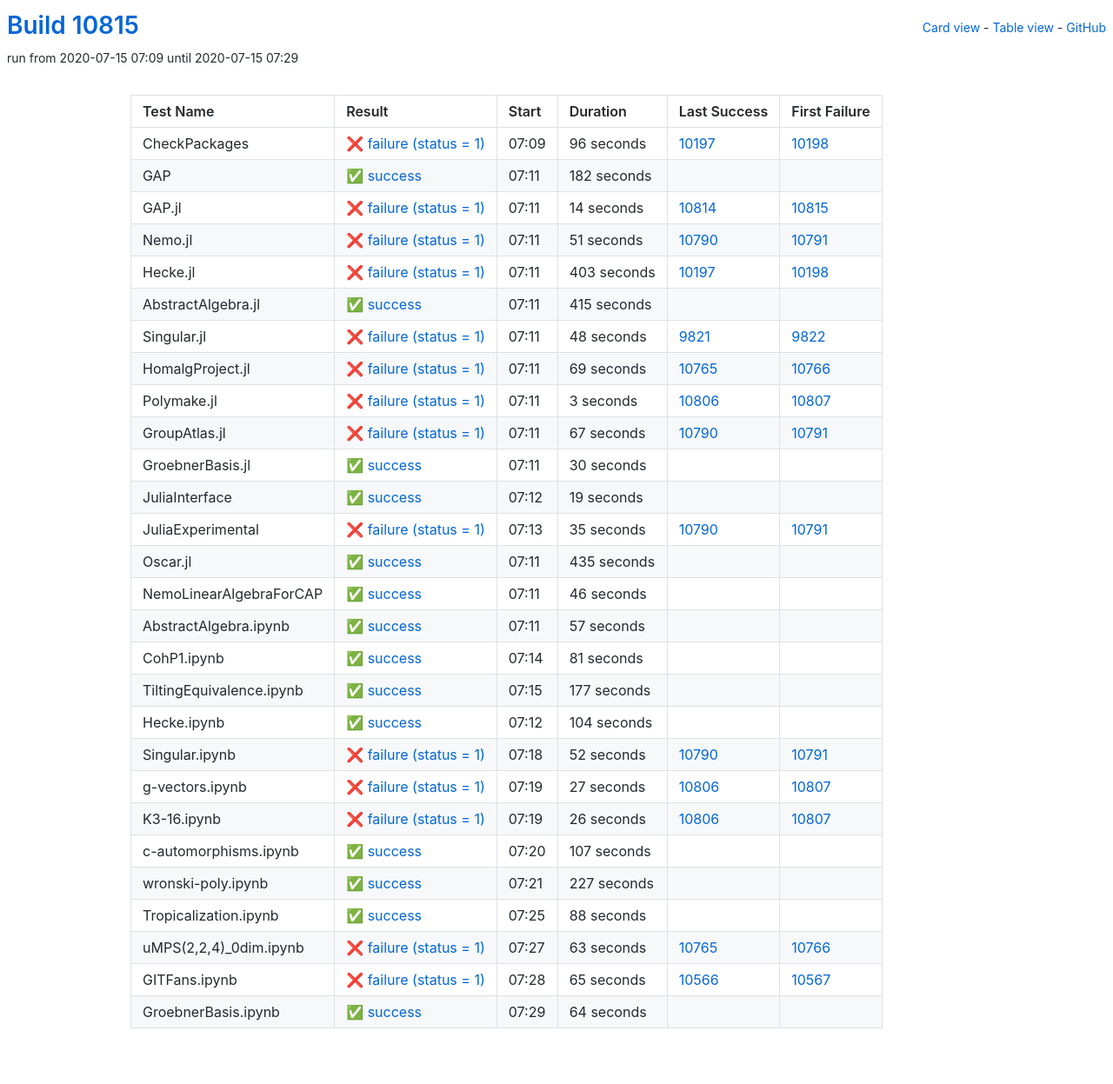
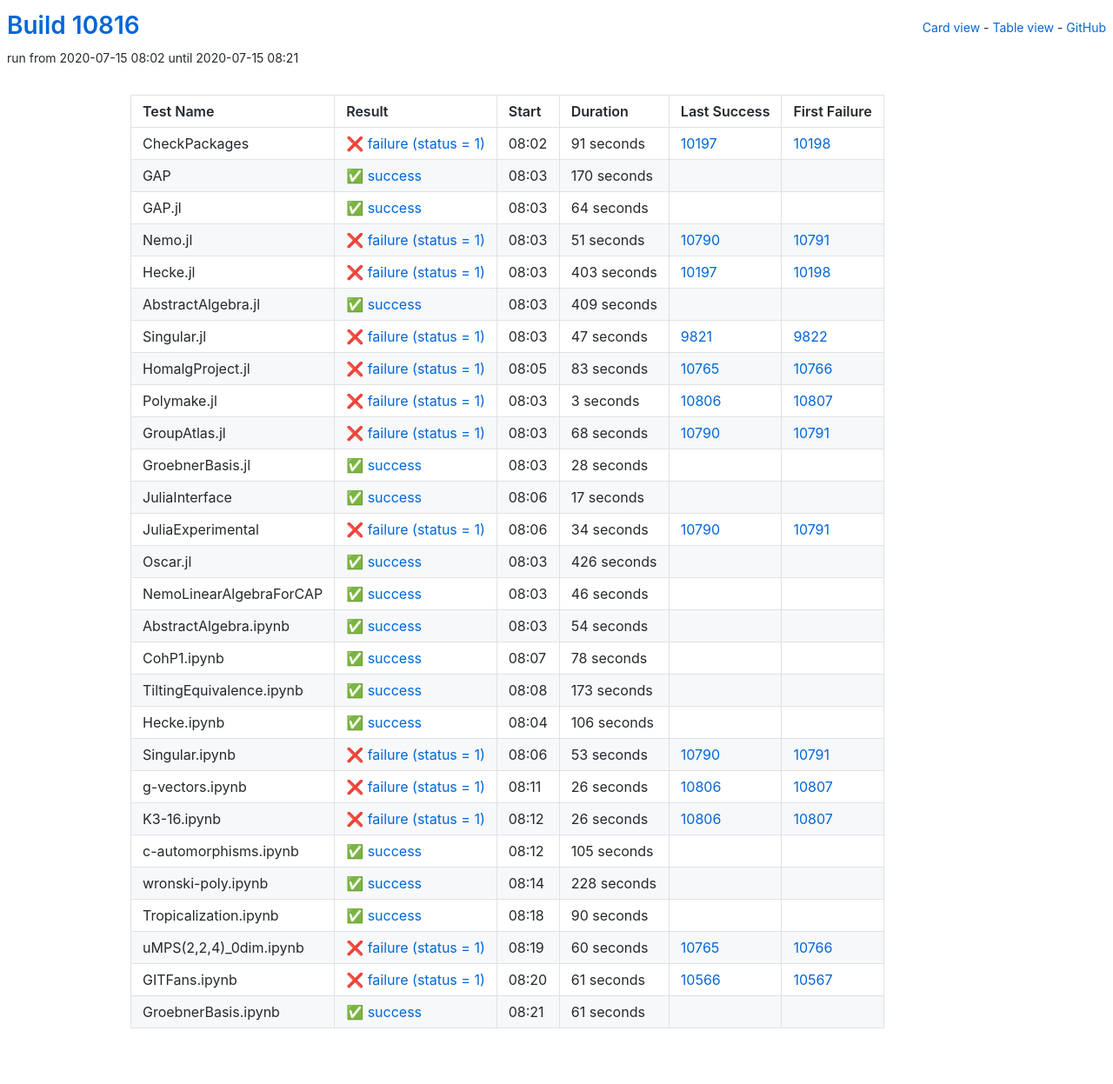
Before and after one commit to oscar-system/oscar-ci-status, a Jekyll site: the page built from table.html, in a window 1280 px wide. Shown: the whole page at 87% size. Built offline with Jekyll 4.4.1, drawn with Linux system fonts in a browser that asks for light colours.

Commit message:
Build #10816

```diff
--- a/_data/ci.yml
+++ b/_data/ci.yml
@@ -1,6 +1,6 @@
 ---
-build: 10815
-build_url: https://oscarci.mathematik.uni-kl.de/job/oscar/10815/
+build: 10816
+build_url: https://oscarci.mathematik.uni-kl.de/job/oscar/10816/
 job: oscar
 organization: oscar-system
 repo: oscar-ci-status
@@ -8,44 +8,44 @@
 tests:
 - name: CheckPackages
   id: checkpackages
-  log: https://oscarci.mathematik.uni-kl.de/job/oscar/10815/artifact/logs/build-10815/CheckPackages.log
-  start: 2020-07-15 07:09
+  log: https://oscarci.mathematik.uni-kl.de/job/oscar/10816/artifact/logs/build-10816/CheckPackages.log
+  start: 2020-07-15 08:02
   success: false
   exitcode: 1
   status: failure
-  duration: 96
+  duration: 91
   last_success: 10197
   last_success_url: https://oscarci.mathematik.uni-kl.de/job/oscar/10197/
   first_failure: 10198
   first_failure_url: https://oscarci.mathematik.uni-kl.de/job/oscar/10198/
 - name: GAP
   id: gap
-  log: https://oscarci.mathematik.uni-kl.de/job/oscar/10815/artifact/logs/build-10815/GAP.log
-  start: 2020-07-15 07:11
+  log: https://oscarci.mathematik.uni-kl.de/job/oscar/10816/artifact/logs/build-10816/GAP.log
+  start: 2020-07-15 08:03
   success: true
   exitcode: 0
   status: success
-  duration: 182
+  duration: 170
   last_success: false
   last_success_url:
   first_failure: false
   first_failure_url:
 - name: GAP.jl
   id: gap-jl
-  log: https://oscarci.mathematik.uni-kl.de/job/oscar/10815/artifact/logs/build-10815/GAP.jl.log
-  start: 2020-07-15 07:11
-  success: false
-  exitcode: 1
-  status: failure
-  duration: 14
-  last_success: 10814
-  last_success_url: https://oscarci.mathematik.uni-kl.de/job/oscar/10814/
-  first_failure: 10815
-  first_failure_url: https://oscarci.mathematik.uni-kl.de/job/oscar/10815/
+  log: https://oscarci.mathematik.uni-kl.de/job/oscar/10816/artifact/logs/build-10816/GAP.jl.log
+  start: 2020-07-15 08:03
+  success: true
+  exitcode: 0
+  status: success
+  duration: 64
+  last_success: false
+  last_success_url:
+  first_failure: false
+  first_failure_url:
 - name: Nemo.jl
   id: nemo-jl
-  log: https://oscarci.mathematik.uni-kl.de/job/oscar/10815/artifact/logs/build-10815/Nemo.jl.log
-  start: 2020-07-15 07:11
+  log: https://oscarci.mathematik.uni-kl.de/job/oscar/10816/artifact/logs/build-10816/Nemo.jl.log
+  start: 2020-07-15 08:03
   success: false
   exitcode: 1
   status: failure
@@ -56,8 +56,8 @@
   first_failure_url: https://oscarci.mathematik.uni-kl.de/job/oscar/10791/
 - name: Hecke.jl
   id: hecke-jl
-  log: https://oscarci.mathematik.uni-kl.de/job/oscar/10815/artifact/logs/build-10815/Hecke.jl.log
-  start: 2020-07-15 07:11
+  log: https://oscarci.mathematik.uni-kl.de/job/oscar/10816/artifact/logs/build-10816/Hecke.jl.log
+  start: 2020-07-15 08:03
   success: false
   exitcode: 1
   status: failure
@@ -68,44 +68,44 @@
   first_failure_url: https://oscarci.mathematik.uni-kl.de/job/oscar/10198/
 - name: AbstractAlgebra.jl
   id: abstractalgebra-jl
-  log: https://oscarci.mathematik.uni-kl.de/job/oscar/10815/artifact/logs/build-10815/AbstractAlgebra.jl.log
-  start: 2020-07-15 07:11
+  log: https://oscarci.mathematik.uni-kl.de/job/oscar/10816/artifact/logs/build-10816/AbstractAlgebra.jl.log
+  start: 2020-07-15 08:03
   success: true
   exitcode: 0
   status: success
-  duration: 415
+  duration: 409
   last_success: false
   last_success_url:
   first_failure: false
   first_failure_url:
 - name: Singular.jl
   id: singular-jl
-  log: https://oscarci.mathematik.uni-kl.de/job/oscar/10815/artifact/logs/build-10815/Singular.jl.log
-  start: 2020-07-15 07:11
+  log: https://oscarci.mathematik.uni-kl.de/job/oscar/10816/artifact/logs/build-10816/Singular.jl.log
+  start: 2020-07-15 08:03
   success: false
   exitcode: 1
   status: failure
-  duration: 48
+  duration: 47
   last_success: 9821
   last_success_url: https://oscarci.mathematik.uni-kl.de/job/oscar/9821/
   first_failure: 9822
   first_failure_url: https://oscarci.mathematik.uni-kl.de/job/oscar/9822/
 - name: HomalgProject.jl
   id: homalgproject-jl
-  log: https://oscarci.mathematik.uni-kl.de/job/oscar/10815/artifact/logs/build-10815/HomalgProject.jl.log
-  start: 2020-07-15 07:11
+  log: https://oscarci.mathematik.uni-kl.de/job/oscar/10816/artifact/logs/build-10816/HomalgProject.jl.log
+  start: 2020-07-15 08:05
   success: false
   exitcode: 1
   status: failure
-  duration: 69
+  duration: 83
   last_success: 10765
   last_success_url: https://oscarci.mathematik.uni-kl.de/job/oscar/10765/
   first_failure: 10766
   first_failure_url: https://oscarci.mathematik.uni-kl.de/job/oscar/10766/
 - name: Polymake.jl
   id: polymake-jl
-  log: https://oscarci.mathematik.uni-kl.de/job/oscar/10815/artifact/logs/build-10815/Polymake.jl.log
-  start: 2020-07-15 07:11
+  log: https://oscarci.mathematik.uni-kl.de/job/oscar/10816/artifact/logs/build-10816/Polymake.jl.log
+  start: 2020-07-15 08:03
   success: false
   exitcode: 1
   status: failure
@@ -116,68 +116,68 @@
   first_failure_url: https://oscarci.mathematik.uni-kl.de/job/oscar/10807/
 - name: GroupAtlas.jl
   id: groupatlas-jl
-  log: https://oscarci.mathematik.uni-kl.de/job/oscar/10815/artifact/logs/build-10815/GroupAtlas.jl.log
-  start: 2020-07-15 07:11
+  log: https://oscarci.mathematik.uni-kl.de/job/oscar/10816/artifact/logs/build-10816/GroupAtlas.jl.log
+  start: 2020-07-15 08:03
   success: false
   exitcode: 1
   status: failure
-  duration: 67
+  duration: 68
   last_success: 10790
   last_success_url: https://oscarci.mathematik.uni-kl.de/job/oscar/10790/
   first_failure: 10791
   first_failure_url: https://oscarci.mathematik.uni-kl.de/job/oscar/10791/
 - name: GroebnerBasis.jl
   id: groebnerbasis-jl
-  log: https://oscarci.mathematik.uni-kl.de/job/oscar/10815/artifact/logs/build-10815/GroebnerBasis.jl.log
-  start: 2020-07-15 07:11
+  log: https://oscarci.mathematik.uni-kl.de/job/oscar/10816/artifact/logs/build-10816/GroebnerBasis.jl.log
+  start: 2020-07-15 08:03
   success: true
   exitcode: 0
   status: success
-  duration: 30
+  duration: 28
   last_success: false
   last_success_url:
   first_failure: false
   first_failure_url:
 - name: JuliaInterface
   id: juliainterface
-  log: https://oscarci.mathematik.uni-kl.de/job/oscar/10815/artifact/logs/build-10815/JuliaInterface.log
-  start: 2020-07-15 07:12
+  log: https://oscarci.mathematik.uni-kl.de/job/oscar/10816/artifact/logs/build-10816/JuliaInterface.log
+  start: 2020-07-15 08:06
   success: true
   exitcode: 0
   status: success
-  duration: 19
+  duration: 17
   last_success: false
   last_success_url:
   first_failure: false
   first_failure_url:
 - name: JuliaExperimental
   id: juliaexperimental
-  log: https://oscarci.mathematik.uni-kl.de/job/oscar/10815/artifact/logs/build-10815/JuliaExperimental.log
-  start: 2020-07-15 07:13
+  log: https://oscarci.mathematik.uni-kl.de/job/oscar/10816/artifact/logs/build-10816/JuliaExperimental.log
+  start: 2020-07-15 08:06
   success: false
   exitcode: 1
   status: failure
-  duration: 35
+  duration: 34
   last_success: 10790
   last_success_url: https://oscarci.mathematik.uni-kl.de/job/oscar/10790/
   first_failure: 10791
   first_failure_url: https://oscarci.mathematik.uni-kl.de/job/oscar/10791/
 - name: Oscar.jl
   id: oscar-jl
-  log: https://oscarci.mathematik.uni-kl.de/job/oscar/10815/artifact/logs/build-10815/Oscar.jl.log
-  start: 2020-07-15 07:11
+  log: https://oscarci.mathematik.uni-kl.de/job/oscar/10816/artifact/logs/build-10816/Oscar.jl.log
+  start: 2020-07-15 08:03
   success: true
   exitcode: 0
   status: success
-  duration: 435
+  duration: 426
   last_success: false
   last_success_url:
   first_failure: false
   first_failure_url:
 - name: NemoLinearAlgebraForCAP
   id: nemolinearalgebraforcap
-  log: https://oscarci.mathematik.uni-kl.de/job/oscar/10815/artifact/logs/build-10815/NemoLinearAlgebraForCAP.log
-  start: 2020-07-15 07:11
+  log: https://oscarci.mathematik.uni-kl.de/job/oscar/10816/artifact/logs/build-10816/NemoLinearAlgebraForCAP.log
+  start: 2020-07-15 08:03
   success: true
   exitcode: 0
   status: success
@@ -188,80 +188,80 @@
   first_failure_url:
 - name: AbstractAlgebra.ipynb
   id: abstractalgebra-ipynb
-  log: https://oscarci.mathematik.uni-kl.de/job/oscar/10815/artifact/logs/build-10815/AbstractAlgebra.ipynb.log
-  start: 2020-07-15 07:11
+  log: https://oscarci.mathematik.uni-kl.de/job/oscar/10816/artifact/logs/build-10816/AbstractAlgebra.ipynb.log
+  start: 2020-07-15 08:03
   success: true
   exitcode: 0
   status: success
-  duration: 57
+  duration: 54
   last_success: false
   last_success_url:
   first_failure: false
   first_failure_url:
 - name: CohP1.ipynb
   id: cohp1-ipynb
-  log: https://oscarci.mathematik.uni-kl.de/job/oscar/10815/artifact/logs/build-10815/CohP1.ipynb.log
-  start: 2020-07-15 07:14
+  log: https://oscarci.mathematik.uni-kl.de/job/oscar/10816/artifact/logs/build-10816/CohP1.ipynb.log
+  start: 2020-07-15 08:07
   success: true
   exitcode: 0
   status: success
-  duration: 81
+  duration: 78
   last_success: false
   last_success_url:
   first_failure: false
   first_failure_url:
 - name: TiltingEquivalence.ipynb
   id: tiltingequivalence-ipynb
-  log: https://oscarci.mathematik.uni-kl.de/job/oscar/10815/artifact/logs/build-10815/TiltingEquivalence.ipynb.log
-  start: 2020-07-15 07:15
+  log: https://oscarci.mathematik.uni-kl.de/job/oscar/10816/artifact/logs/build-10816/TiltingEquivalence.ipynb.log
+  start: 2020-07-15 08:08
   success: true
   exitcode: 0
   status: success
-  duration: 177
+  duration: 173
   last_success: false
   last_success_url:
   first_failure: false
   first_failure_url:
 - name: Hecke.ipynb
   id: hecke-ipynb
-  log: https://oscarci.mathematik.uni-kl.de/job/oscar/10815/artifact/logs/build-10815/Hecke.ipynb.log
-  start: 2020-07-15 07:12
+  log: https://oscarci.mathematik.uni-kl.de/job/oscar/10816/artifact/logs/build-10816/Hecke.ipynb.log
+  start: 2020-07-15 08:04
   success: true
   exitcode: 0
   status: success
-  duration: 104
+  duration: 106
   last_success: false
   last_success_url:
   first_failure: false
   first_failure_url:
 - name: Singular.ipynb
   id: singular-ipynb
-  log: https://oscarci.mathematik.uni-kl.de/job/oscar/10815/artifact/logs/build-10815/Singular.ipynb.log
-  start: 2020-07-15 07:18
+  log: https://oscarci.mathematik.uni-kl.de/job/oscar/10816/artifact/logs/build-10816/Singular.ipynb.log
+  start: 2020-07-15 08:06
   success: false
   exitcode: 1
   status: failure
-  duration: 52
+  duration: 53
   last_success: 10790
   last_success_url: https://oscarci.mathematik.uni-kl.de/job/oscar/10790/
   first_failure: 10791
   first_failure_url: https://oscarci.mathematik.uni-kl.de/job/oscar/10791/
 - name: g-vectors.ipynb
   id: g-vectors-ipynb
-  log: https://oscarci.mathematik.uni-kl.de/job/oscar/10815/artifact/logs/build-10815/g-vectors.ipynb.log
-  start: 2020-07-15 07:19
+  log: https://oscarci.mathematik.uni-kl.de/job/oscar/10816/artifact/logs/build-10816/g-vectors.ipynb.log
+  start: 2020-07-15 08:11
   success: false
   exitcode: 1
   status: failure
-  duration: 27
+  duration: 26
   last_success: 10806
   last_success_url: https://oscarci.mathematik.uni-kl.de/job/oscar/10806/
   first_failure: 10807
   first_failure_url: https://oscarci.mathematik.uni-kl.de/job/oscar/10807/
 - name: K3-16.ipynb
   id: k3-16-ipynb
-  log: https://oscarci.mathematik.uni-kl.de/job/oscar/10815/artifact/logs/build-10815/K3-16.ipynb.log
-  start: 2020-07-15 07:19
+  log: https://oscarci.mathematik.uni-kl.de/job/oscar/10816/artifact/logs/build-10816/K3-16.ipynb.log
+  start: 2020-07-15 08:12
   success: false
   exitcode: 1
   status: failure
@@ -272,72 +272,72 @@
   first_failure_url: https://oscarci.mathematik.uni-kl.de/job/oscar/10807/
 - name: c-automorphisms.ipynb
   id: c-automorphisms-ipynb
-  log: https://oscarci.mathematik.uni-kl.de/job/oscar/10815/artifact/logs/build-10815/c-automorphisms.ipynb.log
-  start: 2020-07-15 07:20
+  log: https://oscarci.mathematik.uni-kl.de/job/oscar/10816/artifact/logs/build-10816/c-automorphisms.ipynb.log
+  start: 2020-07-15 08:12
   success: true
   exitcode: 0
   status: success
-  duration: 107
+  duration: 105
   last_success: false
   last_success_url:
   first_failure: false
   first_failure_url:
 - name: wronski-poly.ipynb
   id: wronski-poly-ipynb
-  log: https://oscarci.mathematik.uni-kl.de/job/oscar/10815/artifact/logs/build-10815/wronski-poly.ipynb.log
-  start: 2020-07-15 07:21
+  log: https://oscarci.mathematik.uni-kl.de/job/oscar/10816/artifact/logs/build-10816/wronski-poly.ipynb.log
+  start: 2020-07-15 08:14
   success: true
   exitcode: 0
   status: success
-  duration: 227
+  duration: 228
   last_success: false
   last_success_url:
   first_failure: false
   first_failure_url:
 - name: Tropicalization.ipynb
   id: tropicalization-ipynb
-  log: https://oscarci.mathematik.uni-kl.de/job/oscar/10815/artifact/logs/build-10815/Tropicalization.ipynb.log
-  start: 2020-07-15 07:25
+  log: https://oscarci.mathematik.uni-kl.de/job/oscar/10816/artifact/logs/build-10816/Tropicalization.ipynb.log
+  start: 2020-07-15 08:18
   success: true
   exitcode: 0
   status: success
-  duration: 88
+  duration: 90
   last_success: false
   last_success_url:
   first_failure: false
   first_failure_url:
 - name: uMPS(2,2,4)_0dim.ipynb
   id: umps-2-2-4-0dim-ipynb
-  log: https://oscarci.mathematik.uni-kl.de/job/oscar/10815/artifact/logs/build-10815/uMPS-2-2-4-_0dim.ipynb.log
-  start: 2020-07-15 07:27
+  log: https://oscarci.mathematik.uni-kl.de/job/oscar/10816/artifact/logs/build-10816/uMPS-2-2-4-_0dim.ipynb.log
+  start: 2020-07-15 08:19
   success: false
   exitcode: 1
   status: failure
-  duration: 63
+  duration: 60
   last_success: 10765
   last_success_url: https://oscarci.mathematik.uni-kl.de/job/oscar/10765/
   first_failure: 10766
   first_failure_url: https://oscarci.mathematik.uni-kl.de/job/oscar/10766/
 - name: GITFans.ipynb
   id: gitfans-ipynb
-  log: https://oscarci.mathematik.uni-kl.de/job/oscar/10815/artifact/logs/build-10815/GITFans.ipynb.log
-  start: 2020-07-15 07:28
+  log: https://oscarci.mathematik.uni-kl.de/job/oscar/10816/artifact/logs/build-10816/GITFans.ipynb.log
+  start: 2020-07-15 08:20
   success: false
   exitcode: 1
   status: failure
-  duration: 65
+  duration: 61
   last_success: 10566
   last_success_url: https://oscarci.mathematik.uni-kl.de/job/oscar/10566/
   first_failure: 10567
   first_failure_url: https://oscarci.mathematik.uni-kl.de/job/oscar/10567/
 - name: GroebnerBasis.ipynb
   id: groebnerbasis-ipynb
-  log: https://oscarci.mathematik.uni-kl.de/job/oscar/10815/artifact/logs/build-10815/GroebnerBasis.ipynb.log
-  start: 2020-07-15 07:29
+  log: https://oscarci.mathematik.uni-kl.de/job/oscar/10816/artifact/logs/build-10816/GroebnerBasis.ipynb.log
+  start: 2020-07-15 08:21
   success: true
   exitcode: 0
   status: success
-  duration: 64
+  duration: 61
   last_success: false
   last_success_url:
   first_failure: false
```
Also changed, not shown: README.md.
